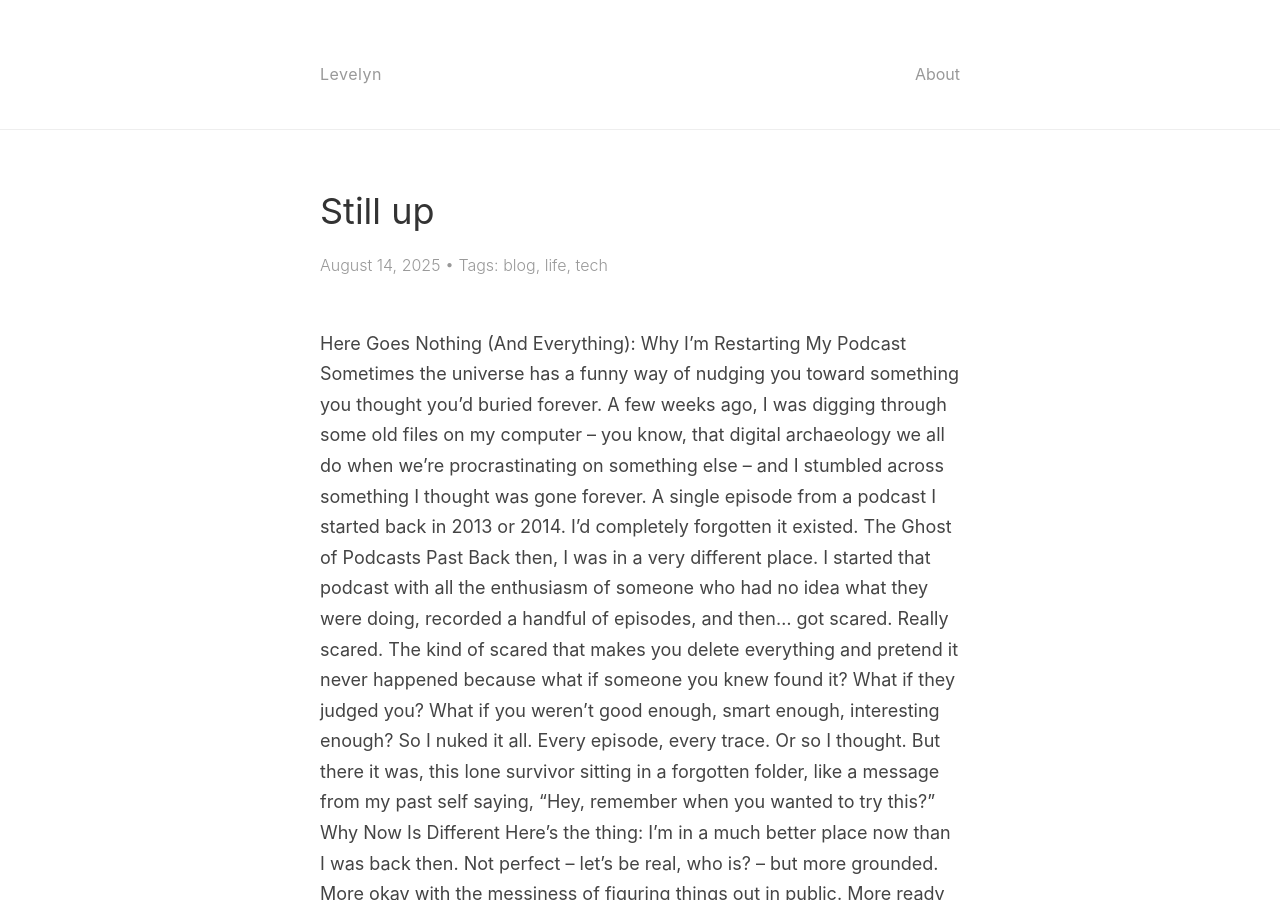
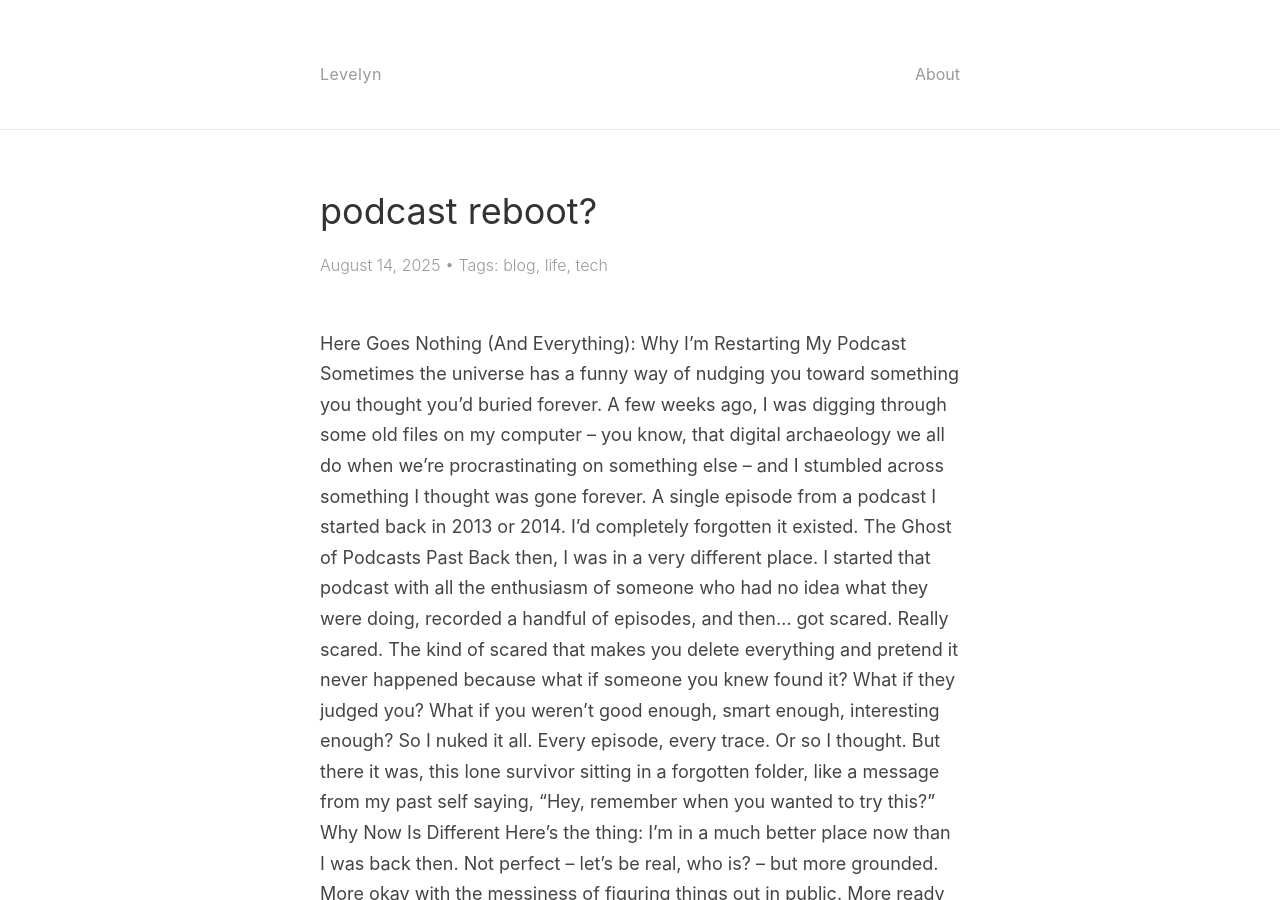
Before and after one commit to talemache/talemache.github.io, a Jekyll site: the page built from _posts/2025-08-14-pdcast.md, in a window 1280 px wide and 900 px high. Built offline with Jekyll 4.4.1, drawn with Linux system fonts in a browser that asks for light colours.

Commit message:
post fix

```diff
--- a/_posts/2025-08-14-pdcast.md
+++ b/_posts/2025-08-14-pdcast.md
@@ -1,6 +1,6 @@
 ---
 layout: post
-title: "Still up"
+title: "podcast reboot?"
 date: 2025-08-14
 tags: [blog, life, tech]
 excerpt: "Need to sleep."
```
